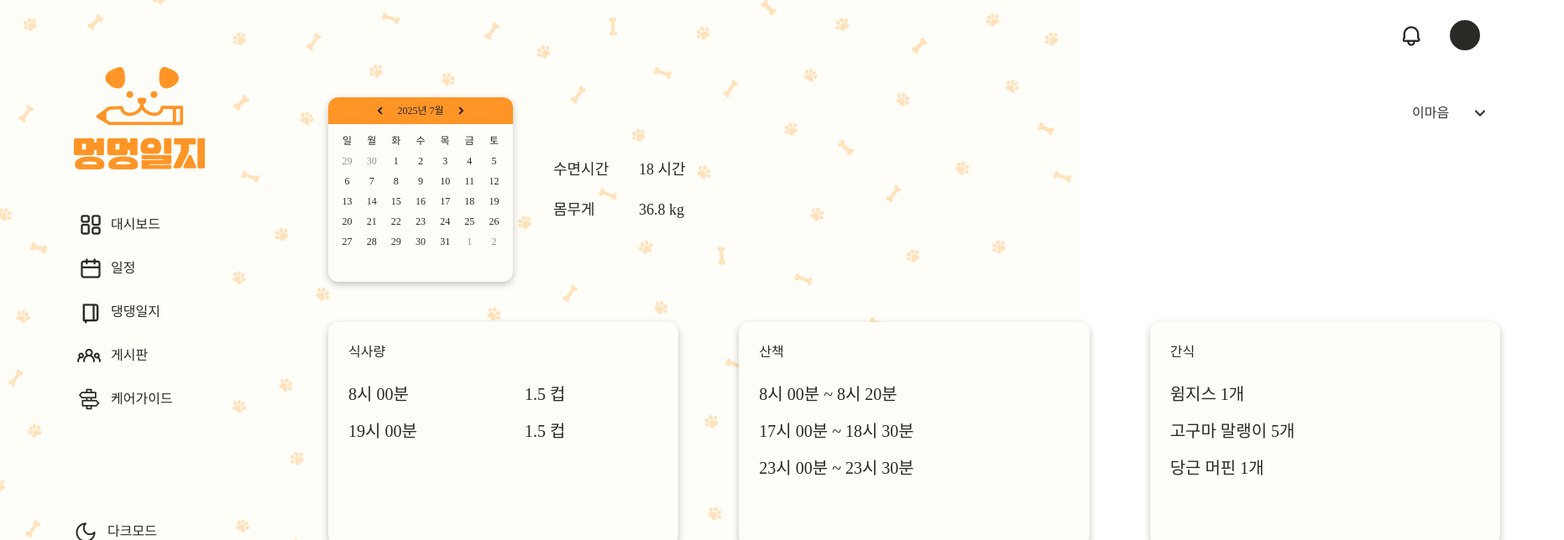
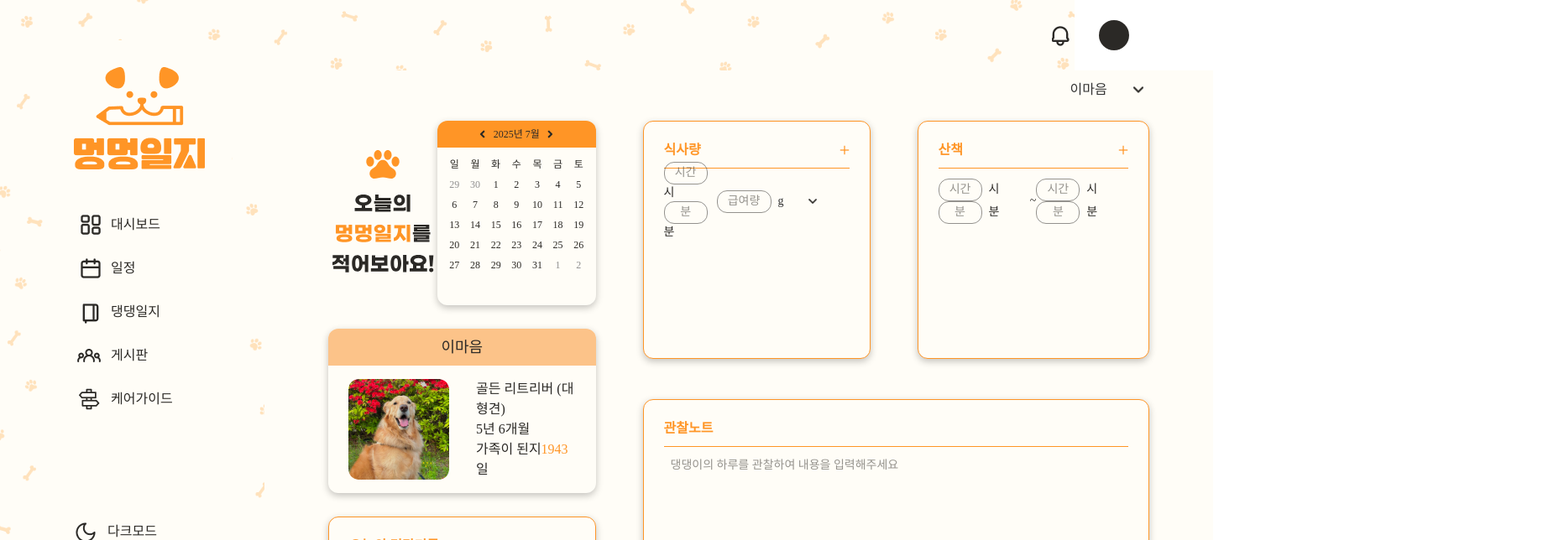
Before and after one commit to run3go/WEB4_5_404TNF_FE, a Next.js app: page /diary/1 in a window 1280 px wide. Shown: the top 644 px of the page at 84% size, 1863 px wide, since content can reach past the window. Built offline with nearby package versions, Linux system fonts and the light colour scheme.

Commit message:
💄 Style: 생활기록 공용 컴포넌트 수정

```diff
--- a/src/app/dashboard/page.tsx
+++ b/src/app/dashboard/page.tsx
@@ -38,13 +38,15 @@ export default async function Dashboard() {
   ];
 
   return (
-    <main className="h-full w-screen rounded-[50px] bg-[var(--color-background)] px-[26px] py-6 sm:h-200 sm:w-full sm:px-12 sm:py-7">
+    <main className="relative h-full w-screen rounded-[50px] bg-[var(--color-background)] px-[26px] py-6 sm:h-200 sm:w-full sm:px-12 sm:py-7">
       <div className="flex items-center justify-between sm:mb-7">
         <h2 className="hidden text-xl font-bold sm:block">
           마음이는 평균보다 3kg 무거워요! 다이어트가 필요하니 간식을 줄여보는 건
           어떨까요?
         </h2>
-        <SelectBox options={options} width="110px" footstep />
+      </div>
+      <div className="absolute top-1 right-[65px] hidden self-end text-base sm:block">
+        <SelectBox options={options} width="105px" footstep />
       </div>
       <div className="flex flex-wrap gap-5 pb-7 sm:gap-8 sm:pb-0">
         <div className="relative w-full text-sm font-medium sm:hidden sm:text-xl">
--- a/src/app/diary/page.tsx
+++ b/src/app/diary/page.tsx
@@ -13,7 +13,7 @@ export default function Diary() {
   ];
 
   return (
-    <main className="flex w-screen flex-col items-center bg-[var(--color-background)] p-6 sm:block sm:h-200 sm:w-full sm:p-0">
+    <main className="flex w-screen flex-col items-center bg-[var(--color-background)] p-6 sm:block sm:h-200 sm:w-full sm:p-0 sm:px-12 sm:py-7">
       <div className="mb-3 flex w-full justify-between">
         <div className="flex w-full justify-between gap-6 sm:justify-start sm:pl-3">
           <div className="flex w-[137px] items-center justify-between rounded-xl border-1 border-[var(--color-primary-500)] px-4 sm:w-[160px]">
--- /dev/null
+++ b/src/components/diary/DiaryCard.tsx
@@ -0,0 +1,45 @@
+import { twMerge } from 'tailwind-merge';
+import Card from '../common/Card';
+import Icon from '../common/Icon';
+
+export default function DiaryCard({
+  title,
+  hasAddBtn = false,
+  children,
+  className,
+}: {
+  title: string;
+  hasAddBtn?: boolean;
+  children: React.ReactNode;
+  className?: string;
+}) {
+  return (
+    <Card
+      className={twMerge(
+        'flex flex-col border border-[var(--color-primary-500)] text-lg',
+        className,
+      )}
+    >
+      <div
+        className={twMerge(
+          'mb-3 flex items-center justify-start border-b border-[var(--color-primary-500)] pb-3 sm:mb-5',
+          hasAddBtn && 'justify-between',
+        )}
+      >
+        <h2 className="text-sm leading-[1.2] font-extrabold text-[var(--color-primary-500)] sm:text-base">
+          {title}
+        </h2>
+        {hasAddBtn && (
+          <Icon
+            className="cursor-pointer"
+            width="12px"
+            height="12px"
+            left="-262px"
+            top="-259px"
+          />
+        )}
+      </div>
+      {children}
+    </Card>
+  );
+}
--- a/src/components/diary/DiaryDetailClient.tsx
+++ b/src/components/diary/DiaryDetailClient.tsx
@@ -1,9 +1,18 @@
 'use client';
 
+import diary from '@/assets/images/diary.svg';
+import dog from '@/assets/images/dog_img.png';
+import Image from 'next/image';
 import { useState } from 'react';
 import Card from '../common/Card';
+import MobileTitle from '../common/MobileTitle';
 import SelectBox from '../common/SelectBox';
 import Calendar from './Calendar';
+import FeedInput from './create/FeedInput';
+import Note from './create/Note';
+import SingleInput from './create/SingleInput';
+import WalkingInput from './create/WalkingInput';
+import DiaryCard from './DiaryCard';
 
 export default function DiaryDetailClient({ logId }: { logId: string }) {
   const [selected, setSelected] = useState<Date | undefined>();
@@ -16,70 +25,73 @@ export default function DiaryDetailClient({ logId }: { logId: string }) {
   ];
 
   return (
-    <div className="flex h-[904px] w-[1548px] flex-col gap-12 px-19 py-8">
-      <div className="flex justify-between">
-        <div className="flex items-center gap-12">
-          <Calendar selected={selected} setSelected={setSelected} />
-          <div className="flex flex-col gap-5 text-lg">
-            <div>
-              <span className="inline-block w-[102px]">수면시간</span>
-              <span>18</span>
-              <span> 시간</span>
-            </div>
-            <div>
-              <span className="inline-block w-[102px]">몸무게</span>
-              <span>36.8</span>
-              <span> kg</span>
-            </div>
+    <main className="flex w-screen flex-col bg-[var(--color-background)] px-4 pt-6 pb-5 text-sm sm:m-0 sm:block sm:w-full sm:p-0">
+      <MobileTitle title="멍멍일지" />
+      <div className="relative flex w-full flex-col gap-6 sm:h-200 sm:px-19">
+        <div className="flex w-full justify-between gap-6 sm:hidden sm:justify-start sm:pl-3">
+          <div className="flex grow-2 items-center justify-center rounded-xl border-1 border-[var(--color-primary-500)] px-4 py-[11px] leading-[1.2] sm:w-[160px]">
+            2025. 7. 3
+          </div>
+          <div className="flex grow-5 items-center justify-center rounded-xl border-1 border-[var(--color-primary-500)] px-4 py-[11px] leading-[1.2] sm:w-[160px]">
+            이마음
           </div>
         </div>
-        <div className="self-start">
-          <SelectBox
-            options={options}
-            width={105}
-            expendMenuWidth={20}
-            footstep
-          />
+        <div className="absolute top-1 right-[65px] hidden self-end text-base sm:block">
+          <SelectBox options={options} width="105px" footstep />
+        </div>
+        <div className="flex flex-col gap-6 sm:flex-row sm:gap-14 sm:pt-15">
+          <div className="flex w-full flex-col items-center gap-6 sm:w-105 sm:gap-7">
+            <div className="hidden w-full justify-between sm:flex">
+              <Image src={diary} alt="오늘의 멍멍일지를 적어보아요!" />
+              <Calendar selected={selected} setSelected={setSelected} />
+            </div>
+            <Card className="m-0 w-full p-0 sm:p-0">
+              <h3 className="rounded-t-[12px] bg-[var(--color-primary-300)] py-2 text-center text-lg">
+                이마음
+              </h3>
+              <div className="flex gap-8 px-6 py-4">
+                <Image
+                  className="h-30 w-30 rounded-[12px]"
+                  src={dog}
+                  alt="강아지 프로필"
+                  priority
+                />
+                <div className="flex flex-col justify-around text-sm sm:text-base">
+                  <span>골든 리트리버 (대형견)</span>
+                  <span>5년 6개월</span>
+                  <span>
+                    가족이 된지
+                    <strong className="font-medium text-[var(--color-primary-500)]">
+                      1943
+                    </strong>
+                    일
+                  </span>
+                </div>
+              </div>
+            </Card>
+            <DiaryCard className="w-full" title="오늘의 건강기록" hasAddBtn>
+              <SingleInput title="몸무게" id="weight" />
+              <SingleInput title="수면시간" id="sleep" />
+            </DiaryCard>
+          </div>
+          <div className="flex grow flex-col gap-6 sm:gap-12">
+            <div className="flex w-full flex-col justify-between gap-6 sm:flex-row sm:gap-14">
+              <FeedInput />
+              <WalkingInput />
+            </div>
+            <Note />
+          </div>
         </div>
       </div>
-      <div className="flex h-70 w-full gap-18">
-        <Card className="basis-1/3">
-          <h2 className="mb-6">식사량</h2>
-          <ul className="flex flex-col justify-between gap-4 text-xl">
-            <li>
-              <span className="inline-block w-[210px]">8시 00분</span>
-              <span>1.5 컵</span>
-            </li>
-            <li>
-              <span className="inline-block w-[210px]">19시 00분</span>
-              <span>1.5 컵</span>
-            </li>
-          </ul>
-        </Card>
-        <Card className="basis-1/3">
-          <h2 className="mb-6">산책</h2>
-          <ul className="flex flex-col justify-between gap-4 text-xl">
-            <li>8시 00분 ~ 8시 20분</li>
-            <li>17시 00분 ~ 18시 30분</li>
-            <li>23시 00분 ~ 23시 30분</li>
-          </ul>
-        </Card>
-        <Card className="basis-1/3">
-          <h2 className="mb-6">간식</h2>
-          <ul className="flex flex-col justify-between gap-4 text-xl">
-            <li>윔지스 1개</li>
-            <li>고구마 말랭이 5개</li>
-            <li>당근 머핀 1개</li>
-          </ul>
-        </Card>
+      <div className="mt-10 flex flex-col sm:hidden">
+        <span className="cursor-pointer self-end pr-4 text-xs text-[var(--color-grey)] sm:hidden">
+          댕댕일지 삭제하기
+        </span>
+        <div className="h-15" />
+        <button className="fixed right-0 bottom-0 left-0 bg-[var(--color-primary-300)] py-5">
+          저장하기
+        </button>
       </div>
-      <Card className="flex h-[270px] w-full flex-col">
-        <h2 className="mb-4">관찰노트</h2>
-        <p className="text-xl">
-          날씨가 더워져서 힘들어하는 것 같음, 계속 귀를 긁음 ( 귀세정 당분간
-          매일 해야함 ), 간식 좀 많이 먹어서 그런가 저녁밥 남김
-        </p>
-      </Card>
-    </div>
+    </main>
   );
 }
--- a/src/components/diary/create/FeedInput.tsx
+++ b/src/components/diary/create/FeedInput.tsx
@@ -1,6 +1,5 @@
-import Card from '@/components/common/Card';
-import Icon from '@/components/common/Icon';
 import SelectBox from '@/components/common/SelectBox';
+import DiaryCard from '../DiaryCard';
 
 export default function FeedInput() {
   const options = [
@@ -9,20 +8,8 @@ export default function FeedInput() {
     { label: '스푼', value: '스푼' },
   ];
   return (
-    <Card className="h-71 grow border border-[var(--color-primary-500)]">
-      <div className="flex items-center justify-between border-b border-[var(--color-primary-500)] pb-3">
-        <h2 className="leading-[1.2] font-extrabold text-[var(--color-primary-500)] sm:text-base">
-          식사량
-        </h2>
-        <Icon
-          className="cursor-pointer"
-          width="12px"
-          height="12px"
-          left="-262px"
-          top="-259px"
-        />
-      </div>
-      <div className="mt-5 flex items-center justify-between text-xs sm:text-sm">
+    <DiaryCard className="min-h-50 grow sm:h-71" title="식사량" hasAddBtn>
+      <div className="flex h-[38px] items-center justify-between text-xs sm:text-sm">
         <div>
           <input
             className="input-style mr-2 w-11 py-1 text-center leading-[1.2] sm:w-13"
@@ -49,6 +36,6 @@ export default function FeedInput() {
           <SelectBox width="65px" options={options} isCenter />
         </div>
       </div>
-    </Card>
+    </DiaryCard>
   );
 }
--- a/src/components/diary/create/Note.tsx
+++ b/src/components/diary/create/Note.tsx
@@ -7,7 +7,7 @@ export default function Note() {
         관찰노트
       </h2>
       <textarea
-        className="w-full resize-none px-2 py-3"
+        className="h-full w-full resize-none px-2 py-3 focus:outline-0"
         placeholder="댕댕이의 하루를 관찰하여 내용을 입력해주세요"
       />
     </Card>
--- a/src/components/diary/create/WalkingInput.tsx
+++ b/src/components/diary/create/WalkingInput.tsx
@@ -1,22 +1,9 @@
-import Card from '@/components/common/Card';
-import Icon from '@/components/common/Icon';
+import DiaryCard from '../DiaryCard';
 
 export default function WalkingInput() {
   return (
-    <Card className="h-71 grow border border-[var(--color-primary-500)]">
-      <div className="flex items-center justify-between border-b border-[var(--color-primary-500)] pb-3">
-        <h2 className="leading-[1.2] font-extrabold text-[var(--color-primary-500)] sm:text-base">
-          산책
-        </h2>
-        <Icon
-          className="cursor-pointer"
-          width="12px"
-          height="12px"
-          left="-262px"
-          top="-259px"
-        />
-      </div>
-      <div className="mt-5 flex justify-between text-xs sm:text-sm">
+    <DiaryCard className="min-h-50 grow sm:h-71" title="산책" hasAddBtn>
+      <div className="flex h-[38px] items-center justify-between text-xs sm:text-sm">
         <div>
           <input
             className="input-style mr-2 w-11 py-1 text-center leading-[1.2] sm:w-13"
@@ -51,6 +38,6 @@ export default function WalkingInput() {
           <span>분</span>
         </div>
       </div>
-    </Card>
+    </DiaryCard>
   );
 }
```
Also changed, not shown: src/app/diary/create/page.tsx (+19 -6 lines), src/components/diary/create/SingleInput.tsx (+8 -1 lines).
